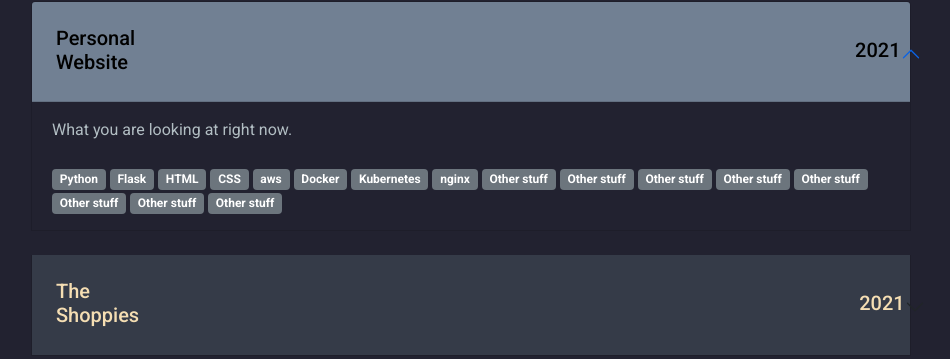
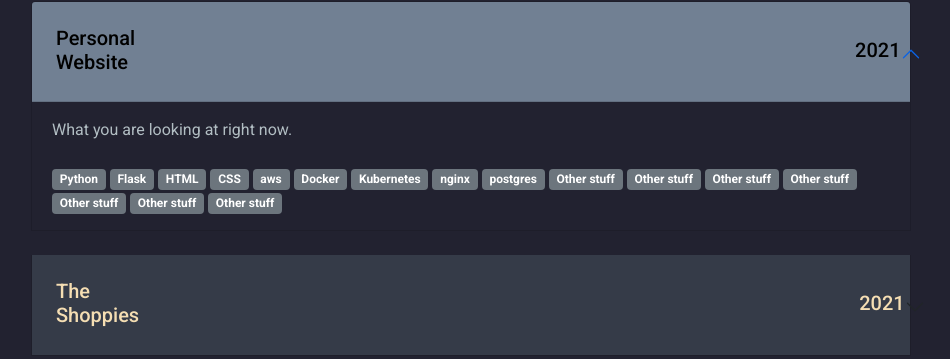
Before and after one commit to janellewong/MLH-Flask-Portfolio, a Flask app: page / in a window 1280 px wide. Shown: the part 2713-3072 px from the top of the page, without its empty margins (169-1119 px from the left). Run offline with Flask 2, Linux system fonts and the light colour scheme; some libraries are stand-ins or nearby versions.

Commit message:
update info

```diff
--- a/app/templates/projects.html
+++ b/app/templates/projects.html
@@ -22,7 +22,7 @@
               <span class="badge bg-secondary">Docker</span>
               <span class="badge bg-secondary">Kubernetes</span>
               <span class="badge bg-secondary">nginx</span>
-              <span class="badge bg-secondary">Other stuff</span>
+              <span class="badge bg-secondary">postgres</span>
               <span class="badge bg-secondary">Other stuff</span>
               <span class="badge bg-secondary">Other stuff</span>
               <span class="badge bg-secondary">Other stuff</span>
```
